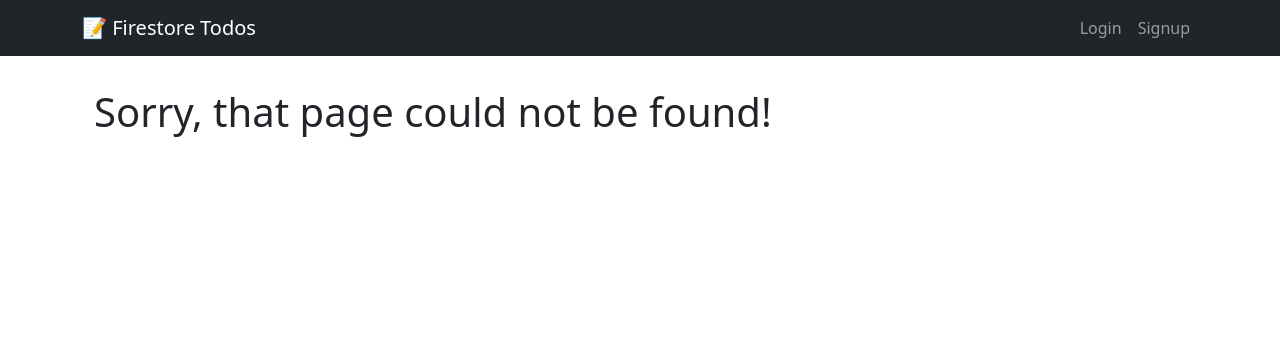
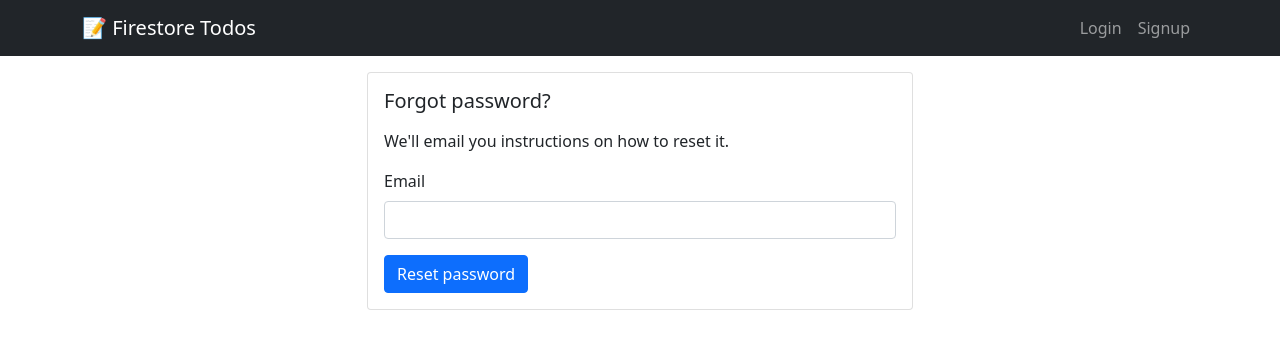
Before and after one commit to Sagva/todos-firebase, a React (Vite) app: page /forgot-password in a window 1280 px wide. Shown: the top 346 px of the page. Built offline with nearby package versions, Linux system fonts and the light colour scheme; no server answers.

Commit message:
Added update Profile page

```diff
--- a/src/App.jsx
+++ b/src/App.jsx
@@ -1,17 +1,18 @@
-import React from 'react'
-import { Route, Routes } from 'react-router-dom'
-import { ReactQueryDevtools } from 'react-query/devtools'
-import { Container } from 'react-bootstrap'
-import RequireAuth from './components/RequireAuth'
-import HomePage from './pages/HomePage'
-import LoginPage from './pages/LoginPage'
-import LogoutPage from './pages/LogoutPage'
-import Navigation from './pages/partials/Navigation'
-import PageNotFound from './pages/PageNotFound'
-import SignupPage from './pages/SignupPage'
-import TodoPage from './pages/TodoPage'
-import TodosPage from './pages/TodosPage'
-import UpdateProfilePage from './pages/UpdateProfilePage'
+import React from "react";
+import { Route, Routes } from "react-router-dom";
+import { ReactQueryDevtools } from "react-query/devtools";
+import { Container } from "react-bootstrap";
+import RequireAuth from "./components/RequireAuth";
+import HomePage from "./pages/HomePage";
+import LoginPage from "./pages/LoginPage";
+import LogoutPage from "./pages/LogoutPage";
+import Navigation from "./pages/partials/Navigation";
+import PageNotFound from "./pages/PageNotFound";
+import SignupPage from "./pages/SignupPage";
+import TodoPage from "./pages/TodoPage";
+import TodosPage from "./pages/TodosPage";
+import UpdateProfilePage from "./pages/UpdateProfilePage";
+import ForgotPasswordPage from "./pages/ForgotPasswordPage";
 
 function App() {
 	return (
@@ -24,39 +25,55 @@ function App() {
 					<Route path="/login" element={<LoginPage />} />
 					<Route path="/logout" element={<LogoutPage />} />
 					<Route path="/signup" element={<SignupPage />} />
+					<Route
+						path="/forgot-password"
+						element={<ForgotPasswordPage />}
+					/>
 
 					{/* Protected routes */}
-					<Route path="/" element={
+					<Route
+						path="/"
+						element={
 							<RequireAuth redirectTo="/login">
 								<HomePage />
 							</RequireAuth>
-					} />
+						}
+					/>
 
-					<Route path="/todos" element={
+					<Route
+						path="/todos"
+						element={
 							<RequireAuth redirectTo="/login">
 								<TodosPage />
 							</RequireAuth>
-					} />
+						}
+					/>
 
-					<Route path="/todos/:id" element={
+					<Route
+						path="/todos/:id"
+						element={
 							<RequireAuth redirectTo="/login">
 								<TodoPage />
 							</RequireAuth>
-					} />
+						}
+					/>
 
-					<Route path="/update-profile" element={
+					<Route
+						path="/update-profile"
+						element={
 							<RequireAuth redirectTo="/login">
 								<UpdateProfilePage />
 							</RequireAuth>
-					} />
+						}
+					/>
 
 					<Route path="*" element={<PageNotFound />} />
 				</Routes>
 			</Container>
 
-			<ReactQueryDevtools initialIsOpen={false} position='bottom-right' />
+			<ReactQueryDevtools initialIsOpen={false} position="bottom-right" />
 		</>
-	)
+	);
 }
 
-export default App
+export default App;
--- a/src/contexts/AuthContext.jsx
+++ b/src/contexts/AuthContext.jsx
@@ -1,4 +1,4 @@
-import React, { createContext, useContext, useEffect, useState } from 'react'
+import React, { createContext, useContext, useEffect, useState } from "react";
 import {
 	createUserWithEmailAndPassword,
 	onAuthStateChanged,
@@ -6,82 +6,48 @@ import {
 	signOut,
 	updateProfile,
 	updateEmail,
-	updatePassword
-} from 'firebase/auth'
-import { PacmanLoader } from 'react-spinners'
-import { auth } from '../firebase'
+	updatePassword,
+} from "firebase/auth";
+import { PacmanLoader } from "react-spinners";
+import { auth } from "../firebase";
 
-const AuthContext = createContext()
+const AuthContext = createContext();
 
 const useAuthContext = () => {
-	return useContext(AuthContext)
-}
+	return useContext(AuthContext);
+};
 
 const AuthContextProvider = ({ children }) => {
-	const [currentUser, setCurrentUser] = useState(null)
-	const [loading, setLoading] = useState(true)
+	const [currentUser, setCurrentUser] = useState(null);
+	const [loading, setLoading] = useState(true);
 
 	const signup = (email, password) => {
-		return createUserWithEmailAndPassword(auth, email, password)
-	}
+		return createUserWithEmailAndPassword(auth, email, password);
+	};
 
 	const login = (email, password) => {
-		return signInWithEmailAndPassword(auth, email, password)
-	}
+		return signInWithEmailAndPassword(auth, email, password);
+	};
 
 	const logout = () => {
-		return signOut(auth)
-	}
+		return signOut(auth);
+	};
 
 	// add auth-state-observer here (somehow... 😈)
 	useEffect(() => {
 		// listen for auth-state changes
 		onAuthStateChanged(auth, (user) => {
-			setCurrentUser(user)
-			setLoading(false)
-		})
-	}, [])
+			setCurrentUser(user);
+			setLoading(false);
+		});
+	}, []);
 
 	useEffect(() => {
-		console.log(`currentUser`, currentUser)
+		console.log(`currentUser`, currentUser);
 	}, [currentUser]);
 
-	const updateUserName = (newName) =>{
-		updateProfile(auth.currentUser, {
-			displayName: newName
-		  }).then(() => {
-			// Profile updated!
-			console.log(`User Name was updated!`)
-			setCurrentUser(auth.currentUser)
 
-			// ...
-		  }).catch((error) => {
-			// An error occurred
-			console.log(`An error occurred while changing name!`, error)
-		  });
-	}
-	const updateUserEmail = (newEmail) =>{
-		updateEmail(auth.currentUser, newEmail).then(() => {
-			// Profile updated!
-			console.log(`Email was updated!`)
-			setCurrentUser(auth.currentUser)
-			// ...
-		  }).catch((error) => {
-			// An error occurred
-			console.log(`An error occurred while changing email!`, error)
-		  });
-	}
-	const updateUserPassword =  (newPassword) =>{
-		updatePassword(auth.currentUser, newPassword).then(() => {
-			// Profile updated!
-			console.log(`Password was updated!`)
-			setCurrentUser(auth.currentUser)
-			// ...
-		  }).catch((error) => {
-			// An error occurred
-			console.log(`An error occurred while changing password!`, error)
-		  });
-	}
+
 
 	const contextValues = {
 		// here be everything the children needs/should be able to use
@@ -90,10 +56,9 @@ const AuthContextProvider = ({ children }) => {
 		login,
 		logout,
 		signup,
-		updateUserName,
-		updateUserEmail,
-		updateUserPassword
-	}
+
+		setCurrentUser,
+	};
 
 	return (
 		<AuthContext.Provider value={contextValues}>
@@ -104,7 +69,7 @@ const AuthContextProvider = ({ children }) => {
 			)}
 			{!loading && children}
 		</AuthContext.Provider>
-	)
-}
+	);
+};
 
-export { useAuthContext, AuthContextProvider as default }
+export { useAuthContext, AuthContextProvider as default };
--- /dev/null
+++ b/src/pages/ForgotPasswordPage.jsx
@@ -0,0 +1,79 @@
+import React, { useRef, useState } from "react";
+import { Row, Col, Form, Button, Card, Alert } from "react-bootstrap";
+import { Link, useNavigate } from "react-router-dom";
+import { useAuthContext } from "../contexts/AuthContext";
+import { sendPasswordResetEmail } from "firebase/auth";
+import { auth } from "../firebase";
+
+const ForgotPasswordPage = () => {
+	const emailRef = useRef();
+	const [error, setError] = useState(null);
+	const [loading, setLoading] = useState(false);
+	const [message, setMessage] = useState(null);
+
+	const navigate = useNavigate();
+
+	const handleSubmit = async (e) => {
+		e.preventDefault();
+		setError(null);
+		try {
+			setLoading(true);
+			sendPasswordResetEmail(auth, emailRef.current.value).then(() => {
+				// Password reset email sent!
+				setLoading(false);
+				emailRef.current.value = "";
+				setMessage("Password reset email sent!");
+				// navigate("/login");
+			});
+		} catch (error) {
+			setError(error.message);
+			setLoading(false);
+			// ..
+		}
+	};
+
+	return (
+		<>
+			<Row>
+				<Col md={{ span: 6, offset: 3 }}>
+					<Card>
+						<Card.Body>
+							<Card.Title className="mb-3">
+								Forgot password?
+							</Card.Title>
+							{!message && (
+								<Card.Text className="mb-3">
+									We'll email you instructions on how to reset
+									it.
+								</Card.Text>
+							)}
+							{message && (
+								<Card.Text className="mb-3">
+									{message}
+								</Card.Text>
+							)}
+
+							{error && <Alert variant="danger">{error}</Alert>}
+
+							<Form onSubmit={handleSubmit}>
+								<Form.Group id="email" className="mb-3">
+									<Form.Label>Email</Form.Label>
+									<Form.Control
+										type="email"
+										ref={emailRef}
+										required
+									/>
+								</Form.Group>
+								<Button disabled={loading} type="submit">
+									Reset password
+								</Button>
+							</Form>
+						</Card.Body>
+					</Card>
+				</Col>
+			</Row>
+		</>
+	);
+};
+
+export default ForgotPasswordPage;
--- a/src/pages/UpdateProfilePage.jsx
+++ b/src/pages/UpdateProfilePage.jsx
@@ -1,28 +1,36 @@
-import React, { useRef, useState } from 'react'
-import { Row, Col, Form, Button, Card, Alert } from 'react-bootstrap'
-import { Link, useNavigate } from 'react-router-dom'
-import { useAuthContext } from '../contexts/AuthContext'
-
+import React, { useEffect, useRef, useState } from "react";
+import { Row, Col, Form, Button, Card, Alert } from "react-bootstrap";
+import { Link, useNavigate } from "react-router-dom";
+import { useAuthContext } from "../contexts/AuthContext";
+import { auth } from "../firebase";
+import {
+	getAuth,
+	updateEmail,
+	updateProfile,
+	updatePassword,
+} from "firebase/auth";
 
 const UpdateProfilePage = () => {
-	const displayNameRef = useRef()
-	const emailRef = useRef()
-	const passwordRef = useRef()
-	const passwordConfirmRef = useRef()
+	useEffect(() => {
+		console.log(`auth`, auth);
+	}, [auth]);
 
-	const [error, setError] = useState(null)
-	const [loading, setLoading] = useState(false)
-	const [message, setMessage] = useState(null)
-	const { updateUserName, updateUserEmail, updateUserPassword} = useAuthContext()
-	const navigate = useNavigate()
+	const displayNameRef = useRef();
+	const emailRef = useRef();
+	const passwordRef = useRef();
+	const passwordConfirmRef = useRef();
 
+	const [error, setError] = useState(null);
+	const [loading, setLoading] = useState(false);
+	const [message, setMessage] = useState(null);
+	const { setCurrentUser } = useAuthContext();
 
 	const handleSubmit = async (e) => {
-		e.preventDefault()
+		e.preventDefault();
 
 		// make sure user has entered the same password in both input fields
 		if (passwordRef.current.value !== passwordConfirmRef.current.value) {
-			return setError("The passwords does not match")
+			return setError("The passwords does not match");
 		}
 
 		setError(null);
@@ -30,44 +38,92 @@ const UpdateProfilePage = () => {
 		// update user profile
 		try {
 			// disable update-button while updating is in progress
-			setLoading(true)
+			setLoading(true);
 
 			// update displayName *ONLY* if it has changed
-			if(displayNameRef.current.value) {
-				updateUserName(displayNameRef.current.value)
-				console.log(`displayNameRef`, displayNameRef.current.value)
-				setLoading(false)
-				displayNameRef.current.value=''
+			if (displayNameRef.current.value) {
+				const updatedAuth = getAuth();
+				updateProfile(updatedAuth.currentUser, {
+					displayName: displayNameRef.current.value,
+				})
+					.then(() => {
+						console.log(
+							`User Name was updated to`,
+							displayNameRef.current.value
+						);
+						setLoading(false);
+						displayNameRef.current.value = "";
+						setMessage("User Name was updated!");
+					})
+					.catch((error) => {
+						// An error occurred
+						console.log(
+							`An error occurred while changing name!`,
+							error
+						);
+					});
 			}
 
-
 			// update email *ONLY* if it has changed
-			if(emailRef.current.value) {
-
-				updateUserEmail(emailRef.current.value)
-				console.log(`emailRef`, emailRef.current.value)
-				setLoading(false)
-				emailRef.current.value=''
+			if (emailRef.current.value) {
+				const updatedAuth = getAuth();
+				updateEmail(updatedAuth.currentUser, emailRef.current.value)
+					.then(() => {
+						// Profile updated!
+						console.log(
+							`Email was updated to`,
+							emailRef.current.value
+						);
+						setCurrentUser(auth.currentUser);
+						setLoading(false);
+						emailRef.current.value = "";
+						setMessage("Email was updated!");
+					})
+					.catch((error) => {
+						// An error occurred
+						console.log(
+							`An error occurred while changing email!`,
+							error
+						);
+					});
 			}
 
 			// update password *ONLY* if the user has provided a new password to set
-			if(passwordRef.current.value.length >= 6 && passwordConfirmRef.current.value.length >= 6 && passwordRef.current.value === passwordConfirmRef.current.value) {
-				updateUserPassword(passwordRef.current.value)
-
-				console.log(`passwordRef.current.value.length`, passwordRef.current.value.length)
-				setLoading(false)
-				passwordRef.current.value=''
-				passwordConfirmRef.current.value=''
+			if (
+				passwordRef.current.value.length >= 6 &&
+				passwordConfirmRef.current.value.length >= 6 &&
+				passwordRef.current.value === passwordConfirmRef.current.value
+			) {
+				console.log(`inside change password if`);
+				const updatedAuth = getAuth();
+				updatePassword(
+					updatedAuth.currentUser,
+					passwordRef.current.value
+				)
+					.then(() => {
+						setLoading(false);
+						passwordRef.current.value = "";
+						passwordConfirmRef.current.value = "";
+						console.log(`Password was updated!`);
+						setMessage("Password was updated!");
+					})
+					.catch((error) => {
+						// An error occurred
+						console.log(
+							`An error occurred while changing password!`,
+							error
+						);
+					});
 			}
 
 			// when all tasks are done, show a message to the user that everything has been saved
-
 		} catch (e) {
-			setError("Error updating profile. Try logging out and in again.")
-			setLoading(false)
+			setError(
+				`Error ${e} updating profile. Try logging out and in again.`
+			);
+			setLoading(false);
 		}
-
-	}
+	};
 
 	return (
 		<>
@@ -76,41 +132,61 @@ const UpdateProfilePage = () => {
 					<Card>
 						<Card.Header as="h5">Update Profile</Card.Header>
 						<Card.Body>
-							{error && (<Alert variant="danger">{error}</Alert>)}
-
+							{error && <Alert variant="danger">{error}</Alert>}
+							{message && (
+								<Card.Text className="mb-3">
+									{message}
+								</Card.Text>
+							)}
 							<Form onSubmit={handleSubmit}>
 								{/*
 									Fill the displayName and email form fields with their current value!
 								*/}
 
-								<Form.Group id="displayName" className="mb-3" >
+								<Form.Group id="displayName" className="mb-3">
 									<Form.Label>Name</Form.Label>
-									<Form.Control type="text" ref={displayNameRef} />
+									<Form.Control
+										type="text"
+										ref={displayNameRef}
+									/>
 								</Form.Group>
 
 								<Form.Group id="email" className="mb-3">
 									<Form.Label>Email</Form.Label>
-									<Form.Control type="email" ref={emailRef}  />
+									<Form.Control type="email" ref={emailRef} />
 								</Form.Group>
 
 								<Form.Group id="password" className="mb-3">
 									<Form.Label>New Password</Form.Label>
-									<Form.Control type="password" ref={passwordRef}  />
+									<Form.Control
+										type="password"
+										ref={passwordRef}
+									/>
 								</Form.Group>
 
-								<Form.Group id="password-confirm" className="mb-3">
-									<Form.Label>Confirm New Password</Form.Label>
-									<Form.Control type="password" ref={passwordConfirmRef}  />
+								<Form.Group
+									id="password-confirm"
+									className="mb-3"
+								>
+									<Form.Label>
+										Confirm New Password
+									</Form.Label>
+									<Form.Control
+										type="password"
+										ref={passwordConfirmRef}
+									/>
 								</Form.Group>
 
-								<Button disabled={loading} type="submit">Update</Button>
+								<Button disabled={loading} type="submit">
+									Update
+								</Button>
 							</Form>
 						</Card.Body>
 					</Card>
 				</Col>
 			</Row>
 		</>
-	)
-}
+	);
+};
 
-export default UpdateProfilePage
+export default UpdateProfilePage;
```
Lines whose indentation alone changed are shown as unchanged.
